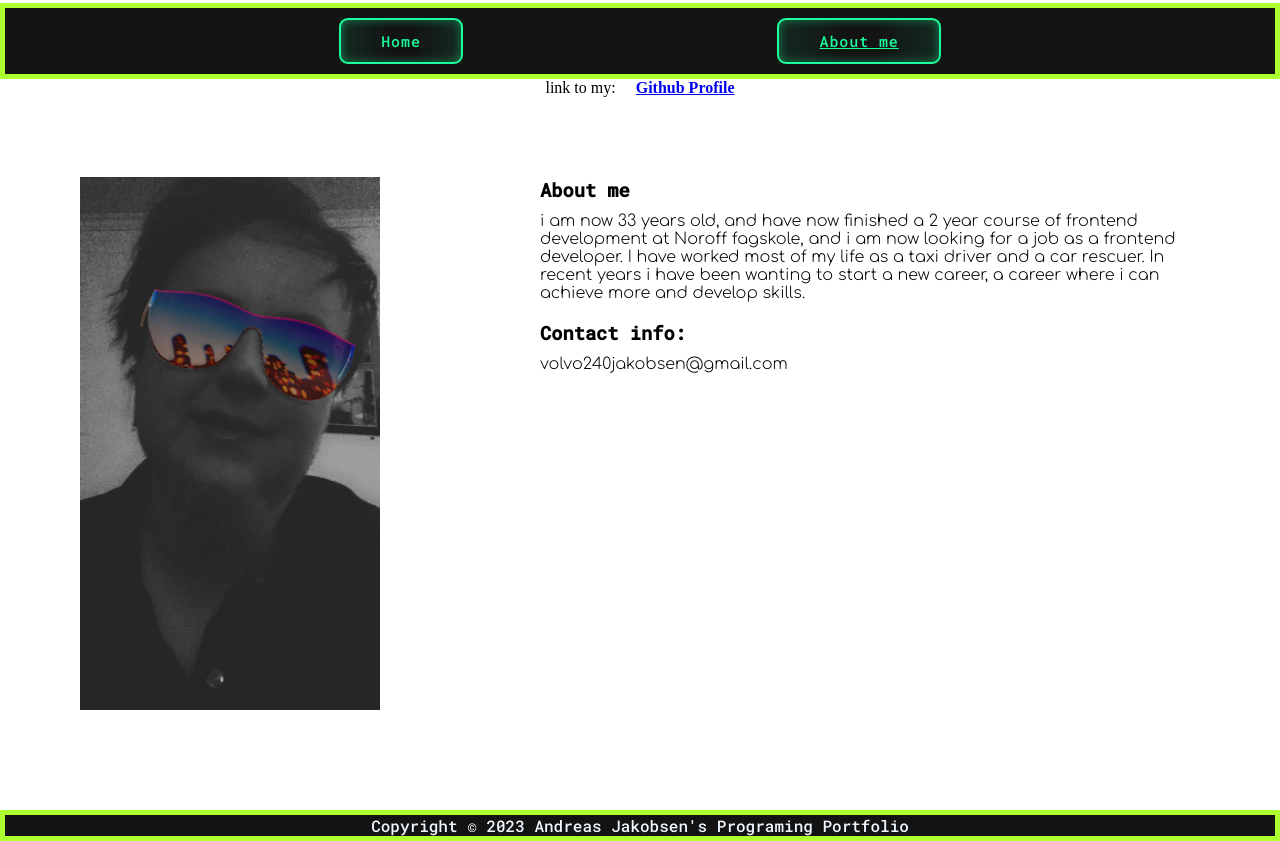
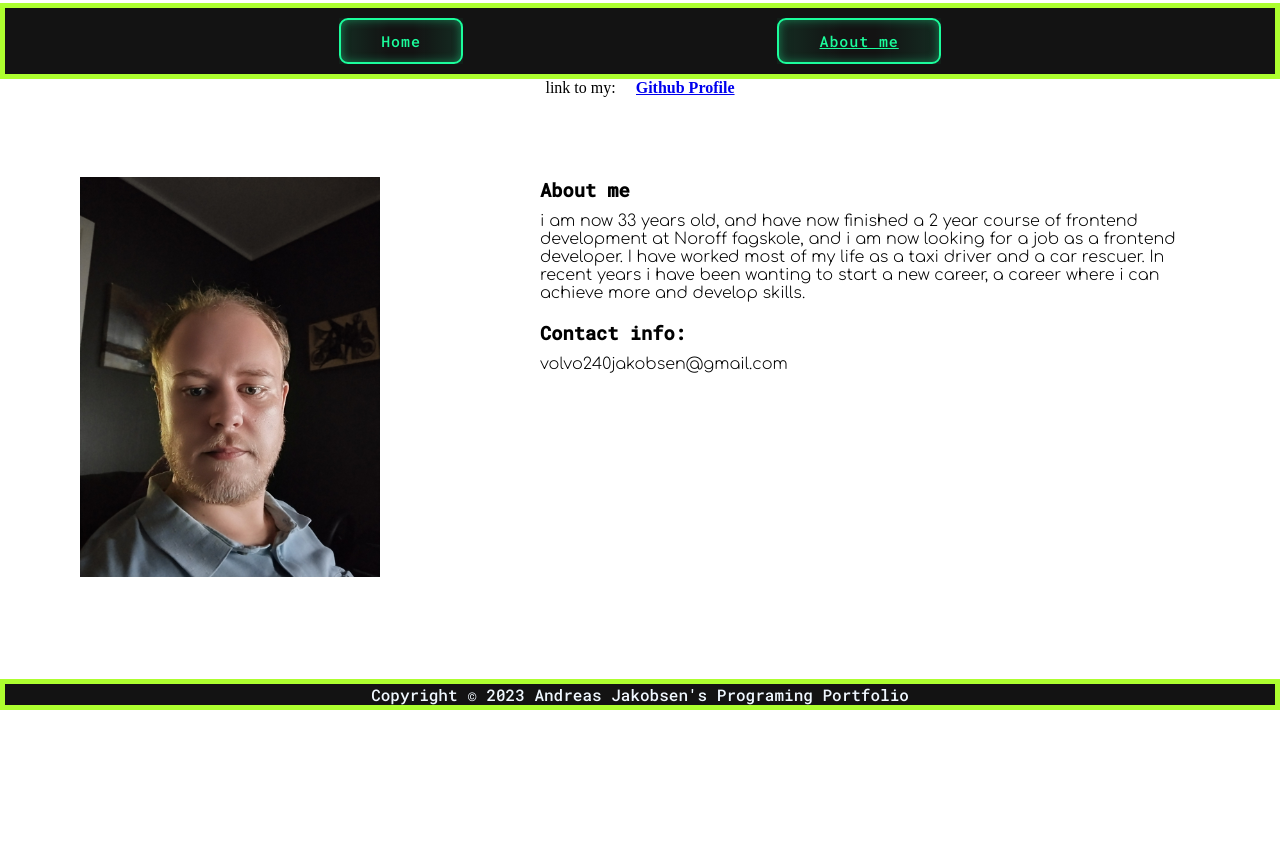
Before and after one commit to volvojakobsen/portfolio, a plain HTML site: page about.html in a window 1280 px wide. Shown: the part 90-931 px from the top of the page. After the commit the page ends 800 px from the top, so only its background shows below. Drawn offline with Linux system fonts and the light colour scheme.

Commit message:
new profile photo

```diff
--- a/about.html
+++ b/about.html
@@ -45,7 +45,7 @@
     <main>
       <div class="about-topdiv">
         <img
-          src="images/Snapchat-1356703355(1).jpg"
+          src="images/IMG_20230823_000717809_BURST000_COVER_AI.jpg"
           alt="image of me"
           class="profile-image"
         />
```
Also changed, not shown: images/IMG_20230823_000717809_BURST000_COVER_AI.jpg (added).
